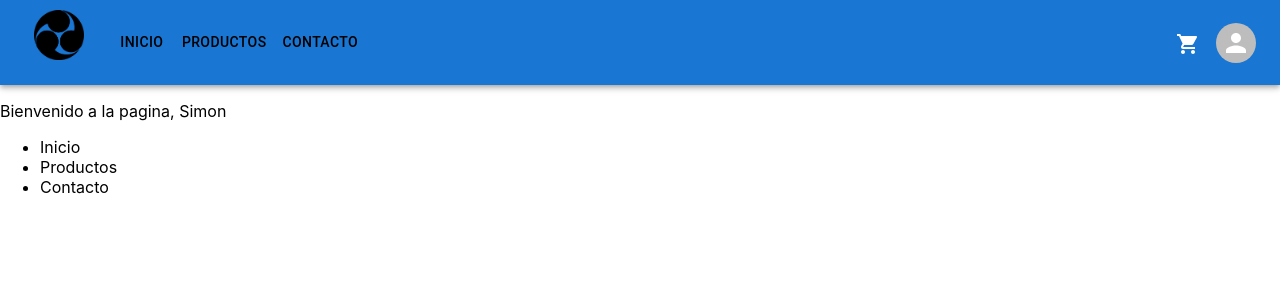
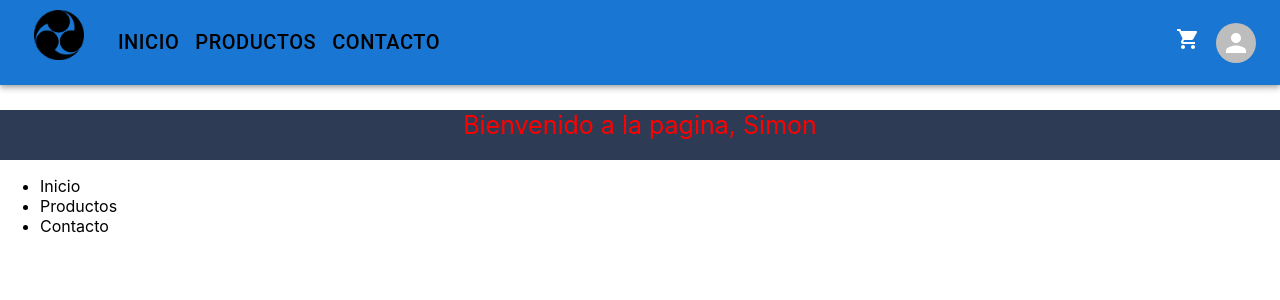
Before and after one commit to SFloresMedrano/React-ecommerce, a React (Create React App) app: page / in a window 1280 px wide. Shown: the top 300 px of the page. Built offline with nearby package versions, Linux system fonts and the light colour scheme.

Commit message:
Primer entrega

```diff
--- a/src/App.js
+++ b/src/App.js
@@ -10,7 +10,9 @@ function App() {
   return (
     <>
       <Navbar/>
-      <ItemListContainer greeting={'Simon'}/>
+      <ItemListContainer greeting={'Simon'} style={{
+        background: '#2E3B55',
+        fontSize: '2 rem' }}/>
       <Footer/>
     </>
   );
--- a/src/components/CartWidget.jsx
+++ b/src/components/CartWidget.jsx
@@ -3,7 +3,7 @@ import ShoppingCartIcon from '@mui/icons-material/ShoppingCart';
 export default function CartWidget(){
     return(
         <div className="cartWidget">
-        <ShoppingCartIcon size="2em"/>
+        <ShoppingCartIcon/>
     </div>
     );
 
--- a/src/components/ItemListContainer.jsx
+++ b/src/components/ItemListContainer.jsx
@@ -3,8 +3,11 @@ import  React from "react";
 export default function ItemListContainer({greeting}){
 
     return(
-     <div>
-        <p>Bienvenido a la pagina, {greeting}</p>
+     <div style={{
+        background: '#2E3B55',
+        height:50,
+        color: 'red' }}>
+        <p style={{ fontSize: 25,textAlign: 'center' }}>Bienvenido a la pagina, {greeting}</p>
      </div>
     )
 }
--- a/src/components/Navbar.jsx
+++ b/src/components/Navbar.jsx
@@ -13,6 +13,7 @@ import Tooltip from '@mui/material/Tooltip';
 import MenuItem from '@mui/material/MenuItem';
 import Logo from './Logo'
 import CartWidget from './CartWidget';
+
 
 
 const pages = ['Inicio', 'Productos', 'Contacto'];
@@ -37,7 +38,6 @@ function ResponsiveAppBar() {
   const handleCloseUserMenu = () => {
     setAnchorElUser(null);
   };
-
   return (
 
     <AppBar position="sticky">
@@ -111,6 +111,7 @@ function ResponsiveAppBar() {
               letterSpacing: '.3rem',
               color: 'inherit',
               textDecoration: 'none',
+              fontSize:'3rem'
             }}
           >
 
@@ -120,7 +121,7 @@ function ResponsiveAppBar() {
               <Button
                 key={page}
                 onClick={handleCloseNavMenu}
-                sx={{ my: 2, color: 'black', display: 'block' }}
+                sx={{ my: 2, color: 'black', display: 'block', fontSize:20, justifyContent: 'center' }}
               >
                 {page}
               </Button>
@@ -139,6 +140,7 @@ function ResponsiveAppBar() {
               letterSpacing: '.3rem',
               color: 'inherit',
               textDecoration: 'none',
+              fontSize:'2rem',
             }}
           >
             <CartWidget/>
--- a/src/index.js
+++ b/src/index.js
@@ -1,7 +1,7 @@
 import React from 'react';
 import ReactDOM from 'react-dom/client';
+import App from './App';
 import './index.css';
-import App from './App';
 import reportWebVitals from './reportWebVitals';
 
 const root = ReactDOM.createRoot(document.getElementById('root'));
@@ -9,6 +9,7 @@ root.render(
   <>
     {/* <React.StrictMode> */}
     <App />
+
   {/* </React.StrictMode> */}
   </>
 );
```
